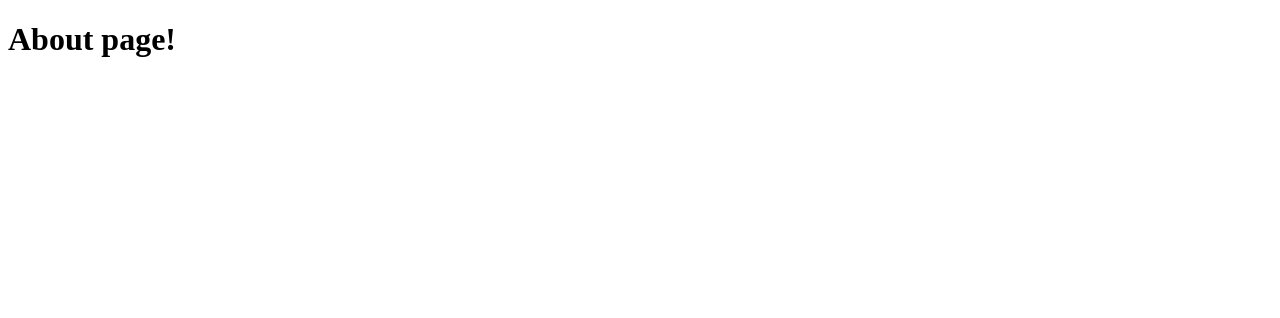
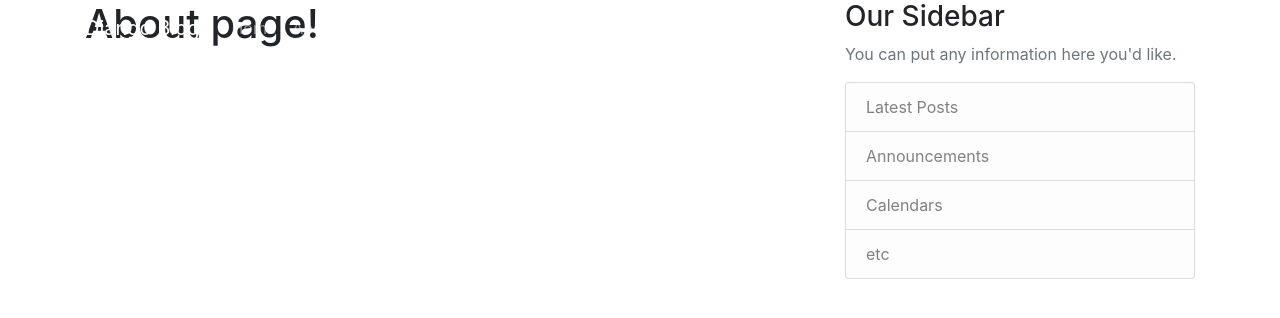
Before and after one commit to ThalissonMaximino/Revisiting-django, a Django app: page /about/ in a window 1280 px wide. Before the commit the part shown is almost empty. Shown: the top 318 px of the page. Run offline with Django 5.2, Linux system fonts and the light colour scheme; some libraries are stand-ins or nearby versions.

Commit message:
add:base.html

```diff
--- a/djangoproject/blog/templates/blog/about.html
+++ b/djangoproject/blog/templates/blog/about.html
@@ -1,10 +1,4 @@
-<!DOCTYPE html>
-
-<html>
-<head>
-    <title></title>
-</head>
-<body>
-    <h1>About page!</h1>
-</body>
-</html>
+{% extends "blog/base.html" %}
+{% block content %}
+<h1>About page!</h1>
+{% endblock content %}
--- /dev/null
+++ b/djangoproject/blog/templates/blog/base.html
@@ -0,0 +1,68 @@
+<!DOCTYPE html>
+
+<html>
+    <head>
+         <!-- Required meta tags -->
+    <meta charset="utf-8">
+    <meta name="viewport" content="width=device-width, initial-scale=1, shrink-to-fit=no">
+
+    <!-- Bootstrap CSS -->
+    <link rel="stylesheet" href="https://cdn.jsdelivr.net/npm/bootstrap@4.0.0/dist/css/bootstrap.min.css" integrity="sha384-Gn5384xqQ1aoWXA+058RXPxPg6fy4IWvTNh0E263XmFcJlSAwiGgFAW/dAiS6JXm" crossorigin="anonymous">
+
+        {% if title %}
+        <title>Django blog - {{ title }} </title>
+        {% else %}
+        <title>Django blog</title>
+        {% endif %}
+    </head>
+<body>
+
+    <header class="site-header">
+        <nav class="navbar navbar-expand-md navbar-dark bg-steel fixed-top">
+          <div class="container">
+            <a class="navbar-brand mr-4" href="/">Django Blog</a>
+            <button class="navbar-toggler" type="button" data-toggle="collapse" data-target="#navbarToggle" aria-controls="navbarToggle" aria-expanded="false" aria-label="Toggle navigation">
+            <span class="navbar-toggler-icon"></span>
+            </button>
+            <div class="collapse navbar-collapse" id="navbarToggle">
+              <div class="navbar-nav mr-auto">
+                <a class="nav-item nav-link" href="/">Home</a>
+                <a class="nav-item nav-link" href="/about">About</a>
+              </div>
+              <!-- Navbar Right Side -->
+              <div class="navbar-nav">
+                <a class="nav-item nav-link" href="#">Login</a>
+                <a class="nav-item nav-link" href="#">Register</a>
+              </div>
+            </div>
+          </div>
+        </nav>
+    </header>
+
+    <main role="main" class="container">
+        <div class="row">
+          <div class="col-md-8">
+            {% block content %}{% endblock %}
+          </div>
+          <div class="col-md-4">
+            <div class="content-section">
+              <h3>Our Sidebar</h3>
+              <p class='text-muted'>You can put any information here you'd like.
+                <ul class="list-group">
+                  <li class="list-group-item list-group-item-light">Latest Posts</li>
+                  <li class="list-group-item list-group-item-light">Announcements</li>
+                  <li class="list-group-item list-group-item-light">Calendars</li>
+                  <li class="list-group-item list-group-item-light">etc</li>
+                </ul>
+              </p>
+            </div>
+          </div>
+        </div>
+      </main>
+
+
+    <script src="https://code.jquery.com/jquery-3.2.1.slim.min.js" integrity="sha384-KJ3o2DKtIkvYIK3UENzmM7KCkRr/rE9/Qpg6aAZGJwFDMVNA/GpGFF93hXpG5KkN" crossorigin="anonymous"></script>
+    <script src="https://cdn.jsdelivr.net/npm/popper.js@1.12.9/dist/umd/popper.min.js" integrity="sha384-ApNbgh9B+Y1QKtv3Rn7W3mgPxhU9K/ScQsAP7hUibX39j7fakFPskvXusvfa0b4Q" crossorigin="anonymous"></script>
+    <script src="https://cdn.jsdelivr.net/npm/bootstrap@4.0.0/dist/js/bootstrap.min.js" integrity="sha384-JZR6Spejh4U02d8jOt6vLEHfe/JQGiRRSQQxSfFWpi1MquVdAyjUar5+76PVCmYl" crossorigin="anonymous"></script>
+</body>
+</html>
--- a/djangoproject/blog/views.py
+++ b/djangoproject/blog/views.py
@@ -1,9 +1,25 @@
 from django.shortcuts import render
 
-posts = []
+posts = [
+    {
+        'author': 'thalisson',
+        'title': 'blog post 1',
+        'content': 'first post blog',
+        'date_posted': 'August 27, 2018'
+    },
+    {
+        'author': 'janet',
+        'title': 'blog post 2',
+        'content': 'second post blog',
+        'date_posted': 'August 27, 2018'
+        },
+]
 
 def home(request):
-    return render(request, 'blog/home.html')
+    context = {
+        'posts': posts
+    }
+    return render(request, 'blog/home.html', context)
 
 def about(request):
-    return render(request,'blog/about.html' )
+    return render(request,'blog/about.html', {'title': 'About'} )
```
Also changed, not shown: djangoproject/blog/templates/blog/home.html (+8 -9 lines), djangoproject/blog/static/blog/main.css (added).
